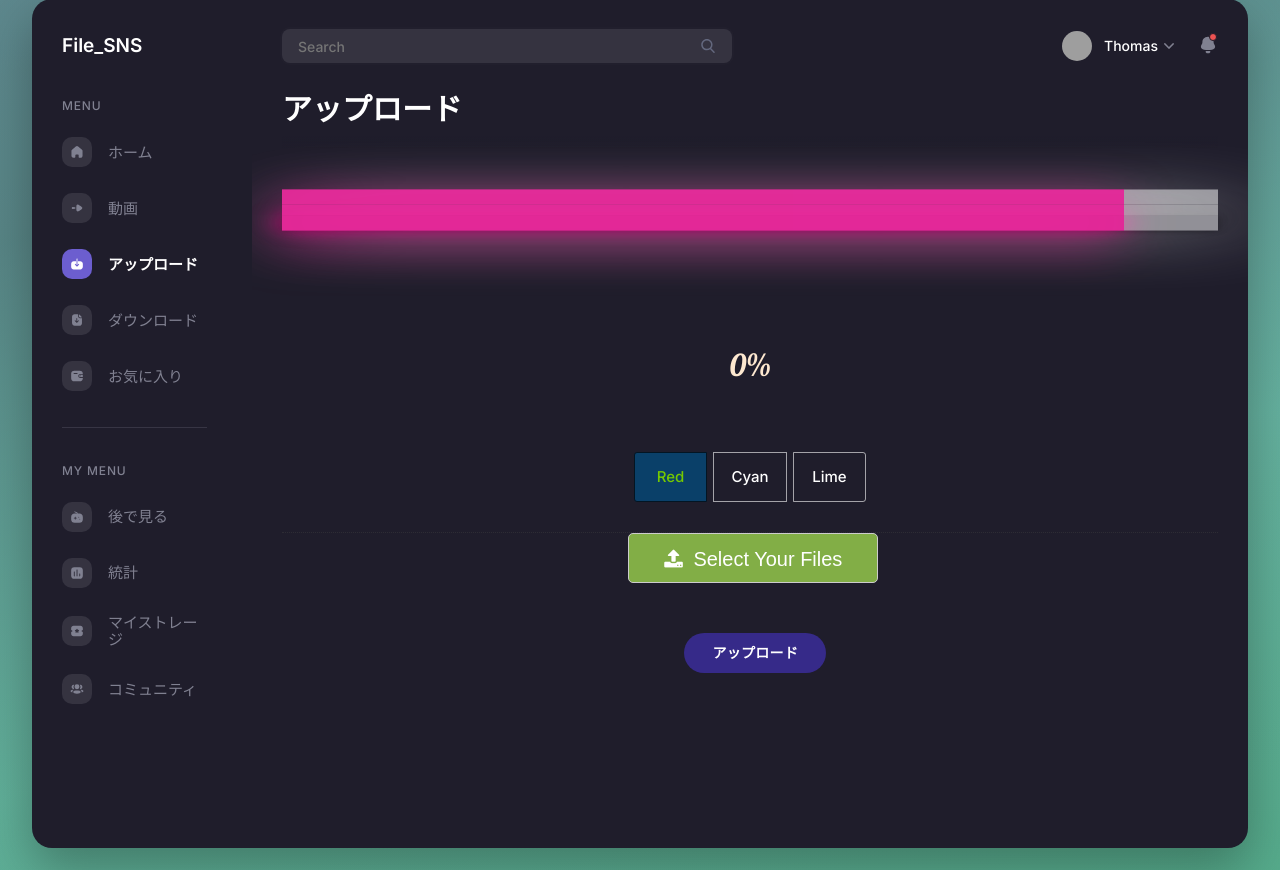
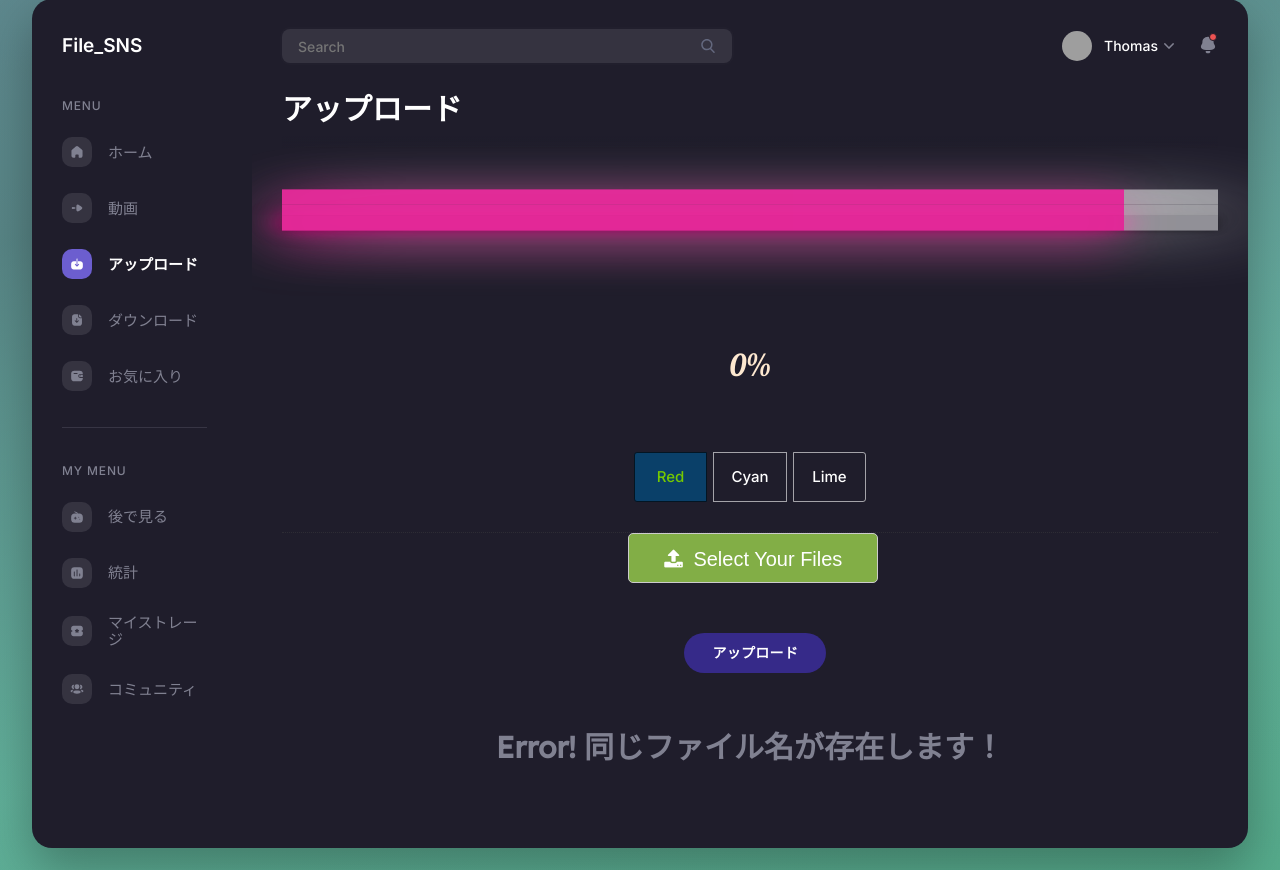
Before and after one commit to Blazingiowa/Python_WebApp_Project, a Flask app: template templates/upload.html in a window 1280 px wide. Shown: the part 23-893 px from the top of the page. Run offline with Flask 2, Linux system fonts and the light colour scheme; the template is opened without the code that fills it: most values are stand-ins (such as "Sample title", 1, 10 or a date in 2020); some libraries are stand-ins or nearby versions; some web fonts are replaced; grey boxes are pictures that could not be loaded.

Commit message:
くそうざエラーメッセージができました（）

```diff
--- a/static/styles/css/upload-style.css
+++ b/static/styles/css/upload-style.css
@@ -854,3 +854,80 @@
       transform: translateX(0);
     }
   }
+
+  .headline {
+    align-items: center;
+    display: flex;
+    font-family: "Lexend Deca", sans-serif;
+    font-weight: 700;
+    font-size: 30px;
+    height: 100px;
+    justify-content: center;
+    overflow: hidden;
+    perspective: 1000px;
+    scroll-snap-align: start;
+    width: 100%;
+  }
+
+  .headline--jump .char {
+    --name: jump;
+    --dur: 800ms;
+    --del: calc(var(--char-index) * 0.075s);
+    --tf: cubic-bezier(0.165, 0.44, 0.64, 1);
+  }
+  @-webkit-keyframes jump {
+    20% {
+      transform: translateY(2%) scaleY(0.9);
+    }
+    40% {
+      transform: translateY(-100%) scaleY(1.2);
+    }
+    50% {
+      transform: translateY(10%) scaleY(0.8);
+    }
+    70% {
+      transform: translateY(-5%) scaleY(1);
+    }
+    80%, 100% {
+      transform: translateY(0) scaleY(1);
+    }
+  }
+  @keyframes jump {
+    20% {
+      transform: translateY(2%) scaleY(0.9);
+    }
+    40% {
+      transform: translateY(-100%) scaleY(1.2);
+    }
+    50% {
+      transform: translateY(10%) scaleY(0.8);
+    }
+    70% {
+      transform: translateY(-5%) scaleY(1);
+    }
+    80%, 100% {
+      transform: translateY(0) scaleY(1);
+    }
+  }
+
+  .word,
+.char {
+  -webkit-animation-delay: var(--del);
+          animation-delay: var(--del);
+  -webkit-animation-direction: var(--dir, normal);
+          animation-direction: var(--dir, normal);
+  -webkit-animation-duration: var(--dur);
+          animation-duration: var(--dur);
+  -webkit-animation-iteration-count: var(--it, infinite);
+          animation-iteration-count: var(--it, infinite);
+  -webkit-animation-name: var(--name);
+          animation-name: var(--name);
+  -webkit-animation-timing-function: var(--tf);
+          animation-timing-function: var(--tf);
+  -webkit-animation-fill-mode: var(--fill, forwards);
+          animation-fill-mode: var(--fill, forwards);
+  display: inline-block;
+  position: relative;
+  transform-origin: 50% 100%;
+  z-index: 1;
+}
--- a/static/styles/js/upload_script.js
+++ b/static/styles/js/upload_script.js
@@ -1,3 +1,5 @@
+Splitting();
+
 $(document).ready(function () {
     "use strict";
     $("#file").on("change", function (e) {
@@ -16,7 +18,10 @@ $(document).ready(function () {
 
             //アップロードするファイルの名前が既に存在するか判定
             myvideo_names.forEach(function(value) {
-
+                if(value==fileName)
+                {
+                    console.log("合致")
+                }
             });
 
         }
--- a/templates/upload.html
+++ b/templates/upload.html
@@ -10,6 +10,7 @@
   <link rel="stylesheet" href='https://vjs.zencdn.net/5-unsafe/video-js.css'>
   <link rel="stylesheet" href="../static/styles/css/style.css">
   <link rel="stylesheet" href="../static/styles/css/upload-style.css">
+  <link href="https://fonts.googleapis.com/css?family=Lexend+Deca&display=swap" rel="stylesheet">
 
 </head>
 
@@ -174,6 +175,8 @@
             </div>
           </form>
           <button class="button alternative" style="--delay: .9s">アップロード</button>
+
+          <h2 data-splitting class="headline headline--jump">Error! 同じファイル名が存在します！</h2>
         </div>
       </div>
     </div>
@@ -191,6 +194,7 @@
   <script src='../static/styles/js/jquery-3.6.0.min.js'></script>
   <script src='https://vjs.zencdn.net/5-unsafe/video.js'></script>
   <script src="../static/styles/js/script.js"></script>
+  <script src='https://unpkg.com/splitting/dist/splitting.min.js'></script>
   <script src="../static/styles/js/upload_script.js"></script>
 
 
```
